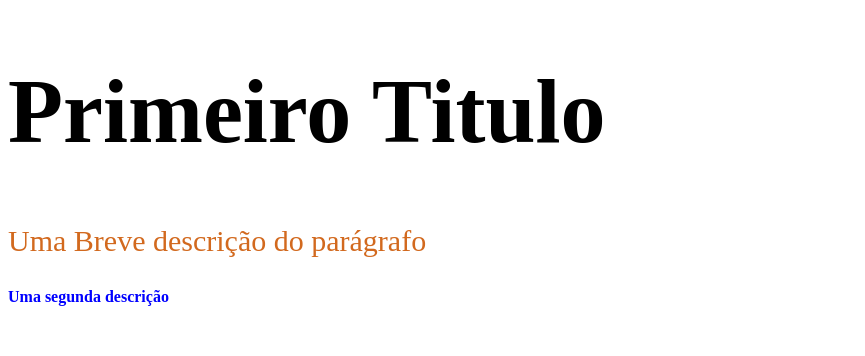
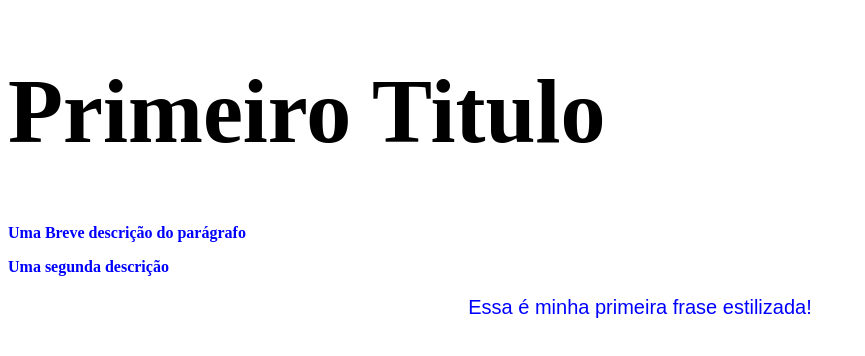
Before and after one commit to JoaoWictorTessmann/Projetos_HTML, a plain HTML site: page Aula03-HTML-CSS/index.html in a window 1280 px wide. Shown: the whole page, without its empty margins (0-865 px from the left). Drawn offline with Linux system fonts and the light colour scheme.

Commit message:
Foi adicionado na AULA03-HTML-CSS, a classe .Frase para estilizar um paragrafo <p>

```diff
--- a/Aula03-HTML-CSS/index.html
+++ b/Aula03-HTML-CSS/index.html
@@ -8,9 +8,9 @@
 </head>
 <body>
     <h1 style="font-size: 90px;">Primeiro Titulo</h1>
-    <p style="font-size: 30px;color: chocolate;">
-        Uma Breve descrição do parágrafo
-    </p>
+    <p class="texto">Uma Breve descrição do parágrafo</p>
     <p class="texto">Uma segunda descrição</p>
+<!--Desafio-->
+    <p class="frase">Essa é minha primeira frase estilizada!</p>
 </body>
 </html>
--- a/Aula03-HTML-CSS/style.css
+++ b/Aula03-HTML-CSS/style.css
@@ -3,3 +3,9 @@
     color: blue;
     font-weight: bold;
 }
+.frase{
+    color: blue;
+    font-size: 20px;
+    font-family: Arial, Helvetica, sans-serif;
+    text-align: center;
+}
```
